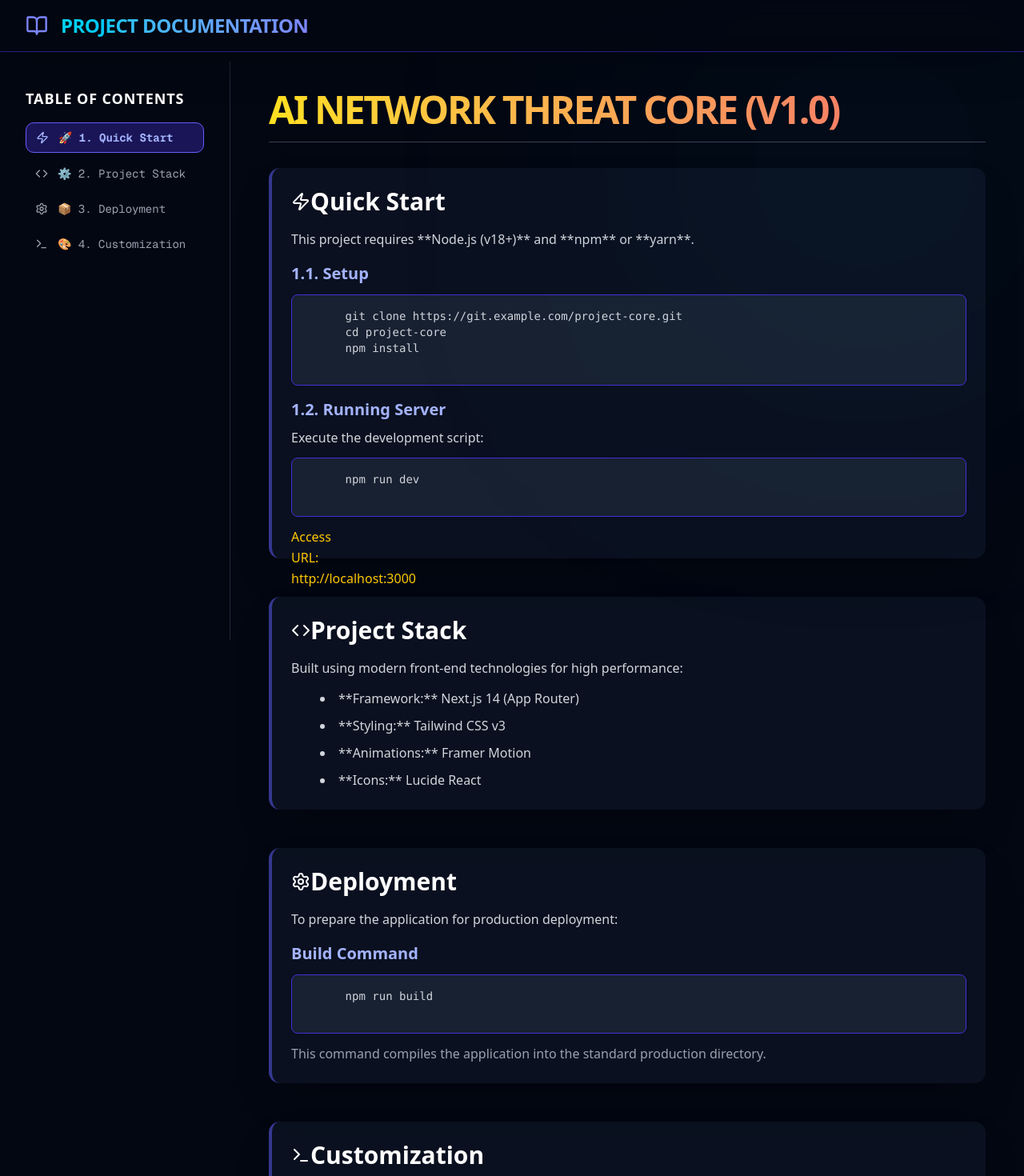
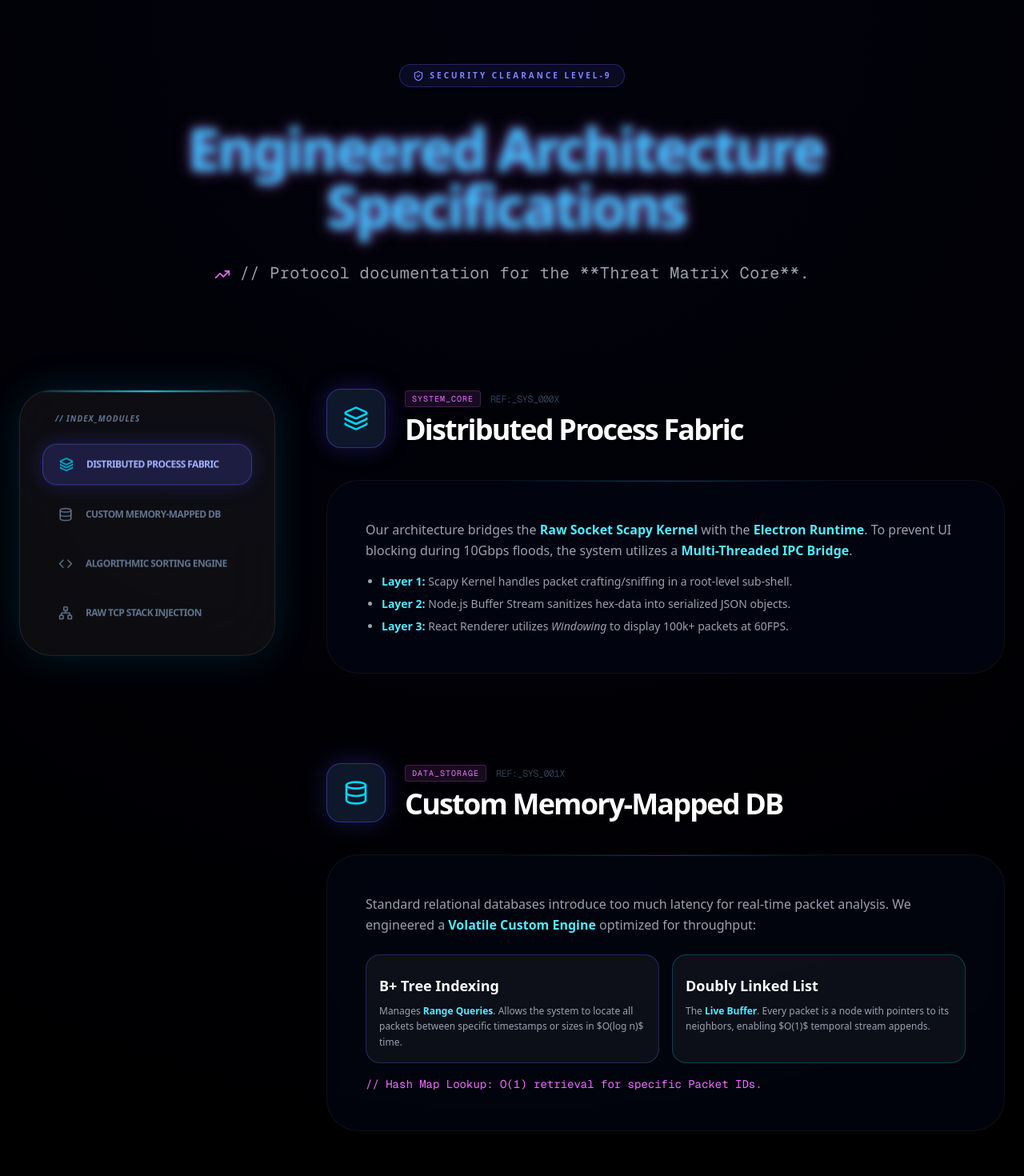
Before and after one commit to Muhammad-Taaha/proj-web-app, a Next.js app: page /docs in a window 1280 px wide. Shown: the top 1470 px of the page at 80% size. Built offline with nearby package versions, Linux system fonts and the light colour scheme.

Commit message:
final push

```diff
--- a/app/docs/page.tsx
+++ b/app/docs/page.tsx
@@ -1,169 +1,233 @@
-'use client'
+'use client';
+
 import React, { useState, useEffect } from 'react';
-import { motion } from 'framer-motion';
-import { BookOpen, Zap, Terminal, Code, Settings, TrendingUp } from 'lucide-react';
+import { motion, useAnimate, stagger, useScroll, useTransform } from 'framer-motion';
+import {
+  Zap, Activity, ShieldCheck, ArrowRight, TrendingUp,
+  Network, Database, Layers, Binary, Cpu, Terminal,
+  Search, ListFilter, Code, Box
+} from 'lucide-react';
 
-// --- Static Content (Simulating the loaded README.md content) ---
-const DOCS_SECTIONS = [
-  { id: 'quick-start', title: '🚀 1. Quick Start', icon: Zap, content: `
-    This project requires **Node.js (v18+)** and **npm** or **yarn**.
-    <h3 class="text-xl font-bold mt-4 mb-2 text-indigo-300">1.1. Setup</h3>
-    <pre class="bg-gray-800 p-3 rounded-lg text-sm overflow-x-auto my-3 border border-indigo-700/50">
-      git clone https://git.example.com/project-core.git
-      cd project-core
-      npm install
-    </pre>
-    <h3 class="text-xl font-bold mt-4 mb-2 text-indigo-300">1.2. Running Server</h3>
-    Execute the development script:
-    <pre class="bg-gray-800 p-3 rounded-lg text-sm overflow-x-auto my-3 border border-indigo-700/50">
-      npm run dev
-    </pre>
-    <p class="text-yellow-400 mt-3 flex items-center"><TrendingUp class="h-4 w-4 mr-2"/> Access URL: http://localhost:3000</p>
-  `},
-  { id: 'stack', title: '⚙️ 2. Project Stack', icon: Code, content: `
-    Built using modern front-end technologies for high performance:
-    <ul class="list-disc list-inside ml-4 mt-3 space-y-2 text-gray-300">
-      <li>**Framework:** Next.js 14 (App Router)</li>
-      <li>**Styling:** Tailwind CSS v3</li>
-      <li>**Animations:** Framer Motion</li>
-      <li>**Icons:** Lucide React</li>
+const TECH_SECTIONS = [
+  {
+    id: 'architecture',
+    title: 'Distributed Process Fabric',
+    tag: 'SYSTEM_CORE',
+    icon: Layers,
+    content: `
+      Our architecture bridges the <strong>Raw Socket Scapy Kernel</strong> with the <strong>Electron Runtime</strong>.
+      To prevent UI blocking during 10Gbps floods, the system utilizes a <strong>Multi-Threaded IPC Bridge</strong>.
+      <ul class="mt-4 space-y-2 text-sm text-gray-400">
+        <li><strong class="text-cyan-400">Layer 1:</strong> Scapy Kernel handles packet crafting/sniffing in a root-level sub-shell.</li>
+        <li><strong class="text-indigo-400">Layer 2:</strong> Node.js Buffer Stream sanitizes hex-data into serialized JSON objects.</li>
+        <li><strong class="text-fuchsia-400">Layer 3:</strong> React Renderer utilizes <em>Windowing</em> to display 100k+ packets at 60FPS.</li>
       </ul>
-  `},
-  { id: 'deployment', title: '📦 3. Deployment', icon: Settings, content: `
-    To prepare the application for production deployment:
-    <h3 class="text-xl font-bold mt-4 mb-2 text-indigo-300">Build Command</h3>
-    <pre class="bg-gray-800 p-3 rounded-lg text-sm overflow-x-auto my-3 border border-indigo-700/50">
-      npm run build
-    </pre>
-    <p class="text-gray-400 mt-3">This command compiles the application into the standard production directory.</p>
-  `},
-  { id: 'customization', title: '🎨 4. Customization', icon: Terminal, content: `
-    The core UI theme uses **Indigo** and **Cyan** gradients.
-    <h3 class="text-xl font-bold mt-4 mb-2 text-indigo-300">A. UI Theming</h3>
-    <p class="text-gray-400">Primary Accent: \`indigo-600\` / Secondary Accent: \`cyan-500\`.</p>
-    <h3 class="text-xl font-bold mt-4 mb-2 text-indigo-300">B. Download Links</h3>
-    Edit the \`terraboxLink\` and \`gitCommand\` variables in \`SexyDownloadingPage.jsx\` to update acquisition targets.
-  `},
+    `
+  },
+  {
+    id: 'database',
+    title: 'Custom Memory-Mapped DB',
+    tag: 'DATA_STORAGE',
+    icon: Database,
+    content: `
+      Standard relational databases introduce too much latency for real-time packet analysis. We engineered a <strong>Volatile Custom Engine</strong> optimized for throughput:
+      <div class="grid grid-cols-1 md:grid-cols-2 gap-4 mt-6">
+        <div class="p-4 bg-white/5 border border-indigo-500/30 rounded-2xl">
+          <h4 class="text-indigo-300 font-bold flex items-center gap-2 mb-2"><Binary size={16}/> B+ Tree Indexing</h4>
+          <p class="text-xs text-gray-400 leading-relaxed">Manages <strong>Range Queries</strong>. Allows the system to locate all packets between specific timestamps or sizes in $O(\log n)$ time.</p>
+        </div>
+        <div class="p-4 bg-white/5 border border-cyan-500/30 rounded-2xl">
+          <h4 class="text-cyan-300 font-bold flex items-center gap-2 mb-2"><ListFilter size={16}/> Doubly Linked List</h4>
+          <p class="text-xs text-gray-400 leading-relaxed">The <strong>Live Buffer</strong>. Every packet is a node with pointers to its neighbors, enabling $O(1)$ temporal stream appends.</p>
+        </div>
+      </div>
+      <p class="mt-4 text-sm font-mono text-fuchsia-400">// Hash Map Lookup: O(1) retrieval for specific Packet IDs.</p>
+    `
+  },
+  {
+    id: 'algorithms',
+    title: 'Algorithmic Sorting Engine',
+    tag: 'LOGIC_LAYER',
+    icon: Code,
+    content: `
+      The engine processes massive datasets using high-performance algorithms. We've implemented a comparative visualization suite:
+      <table class="w-full mt-6 text-xs font-mono border-separate border-spacing-y-2">
+        <tr class="text-gray-500 uppercase tracking-widest"><th class="text-left pb-2">Algorithm</th><th class="text-left pb-2">Complexity</th><th class="text-left pb-2">Use Case</th></tr>
+        <tr class="bg-indigo-500/5 rounded-lg"><td class="p-3 text-white font-bold">Quick Sort</td><td class="p-3 text-cyan-400">$O(n \log n)$</td><td class="p-3 italic text-gray-400">Sorting packets by Payload Size</td></tr>
+        <tr class="bg-fuchsia-500/5 rounded-lg"><td class="p-3 text-white font-bold">Merge Sort</td><td class="p-3 text-cyan-400">$O(n \log n)$</td><td class="p-3 italic text-gray-400">Stable sorting by Capture Time</td></tr>
+        <tr class="bg-cyan-500/5 rounded-lg"><td class="p-3 text-white font-bold">Binary Search</td><td class="p-3 text-cyan-400">$O(\log n)$</td><td class="p-3 italic text-gray-400">B+ Tree Node Retrieval</td></tr>
+      </table>
+    `
+  },
+  {
+    id: 'networking',
+    title: 'Raw TCP Stack Injection',
+    tag: 'NETWORK_CORE',
+    icon: Network,
+    content: `
+      Bypassing standard OS sockets, we craft every layer of the <strong>OSI Model</strong> manually using Scapy. This allows for manual <strong>ISN (Initial Sequence Number)</strong> tracking and stateful packet injection.
+      <div class="mt-6 p-4 bg-black/60 border border-cyan-500/30 rounded-2xl font-mono text-[10px] leading-relaxed">
+        <span class="text-gray-500"># Handshake Manipulation Logic</span><br/>
+        <span class="text-indigo-400">syn_pkt</span> = IP(dst=B)/TCP(flags="S", seq=RandInt())<br/>
+        <span class="text-fuchsia-400">reply</span> = sr1(syn_pkt)<br/>
+        <span class="text-cyan-400">ack_pkt</span> = IP(dst=B)/TCP(flags="A", ack=reply.seq + 1)
+      </div>
+    `
+  }
 ];
 
-// --- Main Page Component ---
-export default function SexyDocsPage() {
-  const [activeSection, setActiveSection] = useState(DOCS_SECTIONS[0].id);
+export default function DetailedDocsPage() {
+  const [activeSection, setActiveSection] = useState(TECH_SECTIONS[0].id);
+  const [scope, animate] = useAnimate();
+  const { scrollYProgress } = useScroll();
+  const rotateX = useTransform(scrollYProgress, [0, 1], [0, -7]);
+  const words = "Engineered Architecture Specifications".split(" ");
 
-  // Smooth scroll logic
   useEffect(() => {
-    const handleScroll = () => {
-      const scrollPos = window.scrollY + 150; // Offset for fixed header
-
-      let current = DOCS_SECTIONS[0].id;
-      for (const section of DOCS_SECTIONS) {
-        const element = document.getElementById(section.id);
-        if (element && element.offsetTop <= scrollPos) {
-          current = section.id;
-        }
-      }
-      setActiveSection(current);
-    };
-
-    window.addEventListener('scroll', handleScroll);
-    handleScroll(); // Initial check
-
-    return () => window.removeEventListener('scroll', handleScroll);
-  }, []);
-
-  const scrollToSection = (id) => {
-    document.getElementById(id)?.scrollIntoView({ behavior: 'smooth', block: 'start' });
-    setActiveSection(id);
-  };
+    animate("span", { opacity: 1, y: 0, filter: "blur(0px)" }, { duration: 0.5, delay: stagger(0.06) });
+    animate(scope.current, {
+        textShadow: [
+            "0 0 10px #3AC1FF, 0 0 20px #9B59B6",
+            "0 0 15px #5DADE2, 0 0 25px #8E44AD",
+            "0 0 10px #3AC1FF, 0 0 20px #9B59B6",
+        ]
+    }, { duration: 6, repeat: Infinity });
+  }, [scope]);
 
   return (
-    <div className="min-h-screen bg-gray-950 text-white relative">
+    <main className="min-h-screen bg-black text-white selection:bg-cyan-500/30 relative overflow-x-hidden">
+      {/* Background: Matching StatsPage Grid & Glow */}
+      <div className="absolute inset-0 z-0 opacity-20 pointer-events-none">
+        <div className="absolute inset-0 bg-[size:25px_25px] bg-grid-small-white/5 [mask-image:radial-gradient(transparent,black)]"></div>
+        <div className="absolute inset-0" style={{ backgroundImage: 'radial-gradient(circle at 50% 0%, #0d0d40 0%, transparent 50%)' }}></div>
+      </div>
 
-      {/* Background Effect: Subtle grid and constant, slow pulse */}
-      <div className="absolute inset-0 bg-[size:50px_50px] bg-grid-white/5 [mask-image:radial-gradient(transparent,black)]"></div>
-      <div className="absolute top-0 right-0 w-[400px] h-[400px] bg-cyan-500/10 rounded-full blur-[200px] animate-pulse-slow"></div>
+      <div className="relative z-10 w-full max-w-7xl mx-auto px-6 py-20">
 
-      {/* Fixed Header */}
-      <motion.header
-        initial={{ y: -50, opacity: 0 }}
-        animate={{ y: 0, opacity: 1 }}
-        className="sticky top-0 z-50 w-full bg-gray-950/90 backdrop-blur-md border-b border-indigo-600/50 shadow-2xl"
-      >
-        <div className="max-w-7xl mx-auto px-8 py-4 flex items-center space-x-4">
-          <BookOpen className="h-7 w-7 text-indigo-400" />
-          <h1 className="text-2xl font-extrabold text-transparent bg-clip-text bg-gradient-to-r from-cyan-400 to-indigo-400 tracking-tight">
-            PROJECT DOCUMENTATION
-          </h1>
-        </div>
-      </motion.header>
+        {/* Header Section */}
+        <header className="text-center mb-32">
+          <motion.div initial={{ opacity: 0 }} animate={{ opacity: 1 }} className="inline-flex items-center gap-2 px-4 py-1.5 rounded-full bg-indigo-500/10 border border-indigo-500/30 text-indigo-400 text-[10px] font-bold uppercase tracking-[0.3em] mb-10">
+            <ShieldCheck size={14} className="animate-pulse" /> Security Clearance Level-9
+          </motion.div>
 
-      <div className="max-w-7xl mx-auto flex">
-
-        {/* Fixed Navigation Sidebar (Table of Contents) */}
-        <motion.nav
-          initial={{ x: -50, opacity: 0 }}
-          animate={{ x: 0, opacity: 1 }}
-          transition={{ delay: 0.2 }}
-          className="hidden lg:block w-72 flex-shrink-0 sticky top-[77px] h-[calc(100vh-77px)] p-8 overflow-y-auto border-r border-gray-800"
-        >
-          <h2 className="text-lg font-bold mb-4 text-white tracking-wider">TABLE OF CONTENTS</h2>
-          <ul className="space-y-2">
-            {DOCS_SECTIONS.map((section) => (
-              <li key={section.id}>
-                <button
-                  onClick={() => scrollToSection(section.id)}
-                  className={`flex items-center space-x-3 w-full text-left py-2 px-3 rounded-lg transition duration-200
-                    ${activeSection === section.id
-                      ? 'bg-indigo-600/30 text-indigo-300 font-bold border border-indigo-500'
-                      : 'text-gray-400 hover:bg-gray-800/70'}`
-                  }
-                >
-                  <section.icon className="h-4 w-4" />
-                  <span className="text-sm font-mono">{section.title}</span>
-                </button>
-              </li>
+          <h1 ref={scope} className="text-5xl lg:text-7xl font-black tracking-tighter bg-gradient-to-r from-cyan-300 via-indigo-400 to-fuchsia-400 bg-clip-text text-transparent mb-8">
+            {words.map((word, idx) => (
+              <span key={idx} className="inline-block opacity-0 mr-4" style={{ transform: "translateY(40px)", filter: "blur(15px)" }}>
+                {word}
+              </span>
             ))}
-          </ul>
-        </motion.nav>
-
-        {/* Main Content Area */}
-        <main className="flex-grow p-8 lg:p-12 w-full lg:w-[calc(100%-288px)]">
-          <motion.div
-            initial={{ y: 50, opacity: 0 }}
-            animate={{ y: 0, opacity: 1 }}
-            transition={{ delay: 0.4 }}
-            className="space-y-12"
-          >
-            <h1 className="text-5xl font-extrabold mb-8 text-transparent bg-clip-text bg-gradient-to-r from-yellow-300 to-red-400 tracking-tighter border-b pb-4 border-gray-700">
-              AI NETWORK THREAT CORE (V1.0)
           </h1>
 
-            {DOCS_SECTIONS.map((section, index) => (
+          <p className="text-gray-400 font-mono tracking-wide text-sm md:text-xl max-w-3xl mx-auto leading-relaxed">
+            <TrendingUp className="inline-block mr-3 h-5 w-5 text-fuchsia-400" />
+            // Protocol documentation for the **Threat Matrix Core**.
+          </p>
+        </header>
+
+        <div className="grid grid-cols-1 lg:grid-cols-[320px_1fr] gap-16">
+
+          {/* Sidebar: Holographic Nav */}
+          <aside className="hidden lg:block">
+            <motion.div style={{ rotateX }} className="sticky top-20 p-1 bg-white/5 backdrop-blur-2xl border border-white/10 rounded-[40px] shadow-[0_0_50px_rgba(0,191,255,0.15)] overflow-hidden">
+              {/* Animated top border */}
+              <div className="absolute top-0 left-0 w-full h-[2px] bg-gradient-to-r from-transparent via-cyan-400 to-transparent animate-border-pulse"></div>
+
+              <div className="p-6 space-y-3">
+                <p className="text-[10px] font-bold text-slate-500 uppercase tracking-widest px-4 mb-6 italic">// Index_Modules</p>
+                {TECH_SECTIONS.map((section) => (
+                  <button
+                    key={section.id}
+                    onClick={() => document.getElementById(section.id)?.scrollIntoView({ behavior: 'smooth' })}
+                    className={`w-full flex items-center gap-4 px-5 py-4 rounded-2xl transition-all duration-500 group ${
+                      activeSection === section.id
+                      ? 'bg-indigo-500/20 text-indigo-300 border border-indigo-500/40 shadow-[0_0_25px_rgba(79,70,229,0.3)]'
+                      : 'text-slate-500 hover:text-slate-200 hover:bg-white/5'
+                    }`}
+                  >
+                    <section.icon size={18} className={activeSection === section.id ? 'text-cyan-400' : 'group-hover:text-indigo-400'} />
+                    <span className="text-xs font-black uppercase tracking-tighter">{section.title}</span>
+                  </button>
+                ))}
+              </div>
+            </motion.div>
+          </aside>
+
+          {/* Main Content Body */}
+          <div className="space-y-28">
+            {TECH_SECTIONS.map((section, idx) => (
               <motion.section
                 key={section.id}
                 id={section.id}
-                initial={{ opacity: 0, x: 20 }}
-                whileInView={{ opacity: 1, x: 0 }}
-                transition={{ duration: 0.5, delay: index * 0.1 }}
-                viewport={{ once: true, amount: 0.1 }}
-                className="group p-6 bg-gray-900/60 rounded-xl shadow-2xl border-l-4 border-indigo-500/50 hover:border-indigo-500 transition duration-300"
+                onViewportEnter={() => setActiveSection(section.id)}
+                initial={{ opacity: 0, y: 60 }}
+                whileInView={{ opacity: 1, y: 0 }}
+                viewport={{ once: true, amount: 0.2 }}
+                transition={{ duration: 0.8 }}
+                className="relative group"
               >
-                <h2 className="text-3xl font-bold mb-4 text-white flex items-center space-x-3 group-hover:text-cyan-400 transition">
-                  <section.icon className="h-6 w-6" />
-                  {section.title.split('. ')[1]} {/* Just the main title part */}
+                {/* Visual Header for Section */}
+                <div className="flex items-center gap-6 mb-10">
+                  <div className="p-5 bg-slate-900 border border-indigo-500/40 rounded-2xl shadow-[0_0_30px_rgba(79,70,229,0.3)] group-hover:shadow-[0_0_40px_rgba(6,182,212,0.5)] transition-all duration-500">
+                    <section.icon size={32} className="text-cyan-400" />
+                  </div>
+                  <div>
+                    <div className="flex items-center gap-3 mb-2">
+                      <span className="text-[10px] font-mono text-fuchsia-400 bg-fuchsia-400/10 px-2 py-0.5 rounded border border-fuchsia-400/20 uppercase tracking-widest">
+                        {section.tag}
+                      </span>
+                      <span className="text-slate-700 font-mono text-xs tracking-tighter">REF:_SYS_00{idx}X</span>
+                    </div>
+                    <h2 className="text-4xl font-black text-white tracking-tighter">
+                      {section.title}
                     </h2>
+                  </div>
+                </div>
+
+                {/* Content Box */}
+                <div className="relative p-8 md:p-12 bg-slate-950/50 border border-white/5 rounded-[40px] backdrop-blur-xl group-hover:border-indigo-500/30 transition-all duration-500 overflow-hidden">
+                    {/* Holographic Line */}
+                    <div className="absolute top-0 left-1/4 right-1/4 h-[1px] bg-gradient-to-r from-transparent via-cyan-400 to-transparent opacity-30"></div>
+
                     <div
-                  className="prose prose-invert max-w-none text-gray-300 leading-relaxed [&_pre]:bg-gray-800/70 [&_pre]:p-4 [&_pre]:rounded-md [&_pre]:border [&_pre]:border-indigo-700 [&_ul]:pl-5 [&_h3]:text-xl [&_h3]:font-bold"
+                      className="prose prose-invert max-w-none text-gray-400 leading-relaxed
+                        [&_strong]:text-cyan-300 [&_strong]:font-black
+                        [&_h4]:text-white [&_h4]:text-lg [&_h4]:mt-2
+                        [&_ul]:mt-4 [&_ul]:list-disc [&_ul]:pl-5"
                       dangerouslySetInnerHTML={{ __html: section.content }}
                     />
+                </div>
               </motion.section>
             ))}
 
-            {/* Footer space */}
-            <div className="h-20"></div>
+            {/* Final Call to Build */}
+            <motion.div
+                initial={{ opacity: 0, scale: 0.9 }}
+                whileInView={{ opacity: 1, scale: 1 }}
+                className="p-16 rounded-[60px] bg-gradient-to-br from-indigo-900/20 to-fuchsia-900/20 border border-white/10 text-center relative"
+            >
+                <div className="absolute top-[-20px] left-1/2 transform -translate-x-1/2 px-8 py-2 bg-gradient-to-r from-pink-600 to-red-600 text-white font-black rounded-full text-[10px] uppercase tracking-[0.4em] shadow-2xl">
+                    Final System Verification
+                </div>
+                <h3 className="text-4xl font-black text-white mb-6">Initialize Core Handshake?</h3>
+                <p className="text-gray-400 mb-10 max-w-md mx-auto font-mono text-sm leading-relaxed">
+                   // Ready to deploy the dual-machine TCP fabric with integrated threat detection.
+                </p>
+                <button className="group relative inline-flex items-center justify-center p-0.5 overflow-hidden text-sm font-bold text-white rounded-full bg-gradient-to-r from-purple-700 to-blue-600 hover:shadow-[0_0_30px_rgba(6,182,212,0.8)] transition-all">
+                    <span className="relative px-10 py-4 transition-all ease-in duration-300 bg-slate-950 rounded-full group-hover:bg-transparent">
+                        <Zap className="inline h-4 w-4 mr-3 text-cyan-400" />
+                        COMMENCE SYSTEM INITIALIZATION
+                    </span>
+                </button>
             </motion.div>
-        </main>
           </div>
         </div>
+      </div>
+
+      <footer className="py-20 text-center border-t border-white/5 relative z-10">
+        <p className="text-[10px] font-mono text-slate-600 tracking-[0.6em] uppercase">
+          © 2025 AI_THREAT_DETECTION // CORE_ENGINEERING_DOCS
+        </p>
+      </footer>
+    </main>
   );
 }
--- a/app/download/page.tsx
+++ b/app/download/page.tsx
@@ -53,7 +53,7 @@
 
   // Dummy links/commands
   const terraboxLink = "https://terrabox.example.com/project_data_matrix";
-  const gitCommand = "git clone https://git.example.com/project-core.git";
+  const gitCommand = "git clone https://github.com/ahmed-jawad-5/UDP_server_NetworkApplication.git";
   const docsLink = "/documentation/README.md"; // Link to your internal docs route
 
   const handleSelectOption = (option) => {
--- a/app/page.tsx
+++ b/app/page.tsx
@@ -47,7 +47,7 @@
         >
           <div className="text-5xl md:text-7xl font-extrabold tracking-tight bg-gradient-to-r from-amber-600 via-green-500 to-red-700 bg-clip-text text-transparent">
             <EncryptedText
-              text="Intelligent Network Anomaly Detection"
+              text="CYBER SENTINEL"
               revealDelayMs={40}
               flipDelayMs={30}
               encryptedClassName="text-red-500/40"
@@ -57,7 +57,7 @@
 
           <div className="mt-6 text-lg md:text-xl text-gray-300 max-w-3xl mx-auto">
             <EncryptedText
-              text="Detect malicious traffic, zero-day attacks, and abnormal behavior in real-time using deep learning powered autoencoders."
+              text="Detect malicious traffic, zero-day attacks, and abnormal behavior in real-time using machine learning powered algorithms."
               revealDelayMs={15}
               flipDelayMs={25}
               encryptedClassName="text-grey-500/50"
--- a/app/stats/page.tsx
+++ b/app/stats/page.tsx
@@ -113,7 +113,7 @@
           className="relative flex justify-center w-full max-w-6xl mx-auto py-16 px-4 md:px-8 bg-white/5 backdrop-blur-xl rounded-[50px] border border-white/10 shadow-[0_0_80px_rgba(0,191,255,0.2)] mt-20 perspective-1000 transform-gpu"
         >
             <div className="absolute -top-6 left-1/2 transform -translate-x-1/2 px-10 py-3 bg-gradient-to-r from-pink-500 to-red-500 text-white font-extrabold rounded-full text-base uppercase tracking-widest shadow-xl mb-4">
-                SYSTEM STATS V2.0
+                CYBER SENTINEL V2.0
             </div>
             <Carousel slides={slides} />
 
```
Lines whose indentation alone changed are shown as unchanged.
